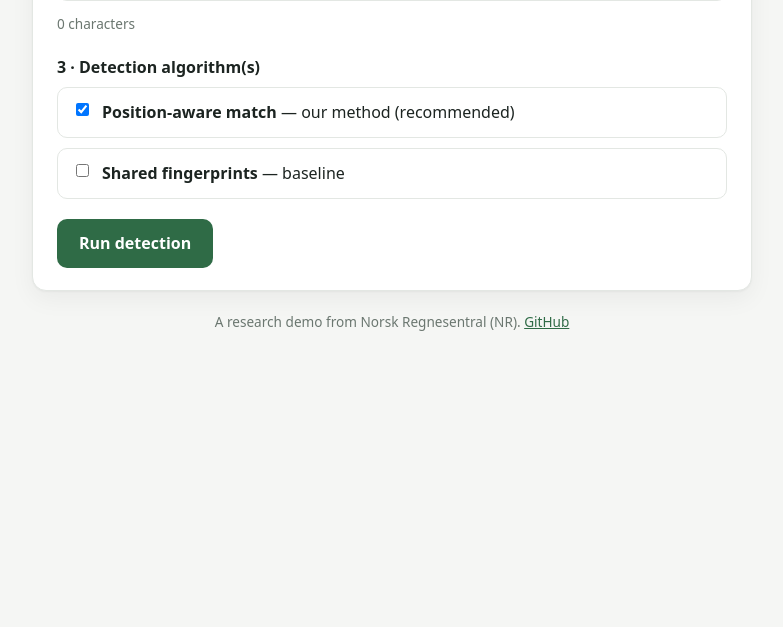
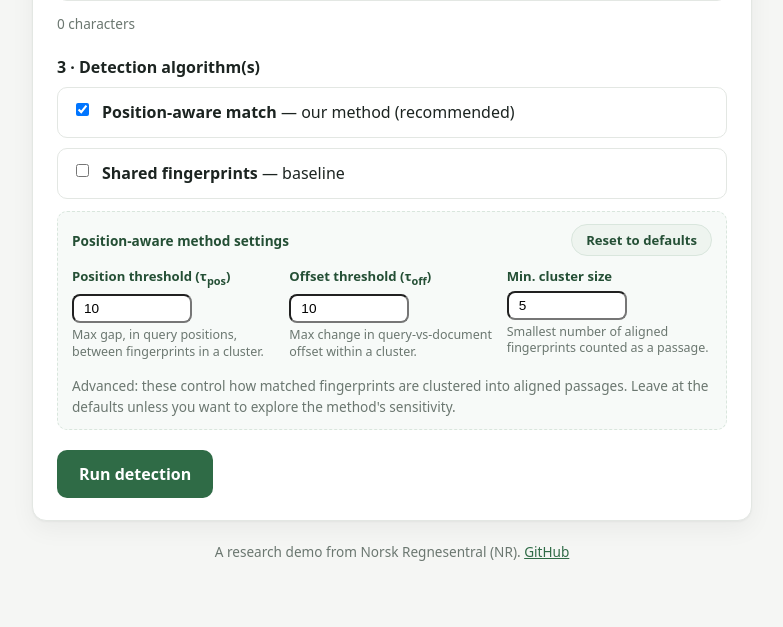
Before and after one commit to NorskRegnesentral/FindMyText, a Flask app: page / in a window 1280 px wide. Shown: the part 1193-1820 px from the top of the page, without its empty margins (248-1031 px from the left). Before the commit the page ends 1524 px from the top, so only its background shows below. Run offline with Flask 3, Linux system fonts and the light colour scheme.

Commit message:
web: expose position-aware hyperparameters (tau_pos, tau_off, min cluster size)

```diff
--- a/web/corpussearch/__init__.py
+++ b/web/corpussearch/__init__.py
@@ -11,6 +11,7 @@ from .detection import (
     IndexManager,
     run_detection,
     run_highlight,
+    sanitize_cc_overrides,
     ALGORITHMS,
     HIGHLIGHT_MODES,
 )
@@ -77,10 +78,12 @@ def create_app() -> Flask:
         if not algorithms:
             return jsonify({"error": "Select at least one detection algorithm."}), 400
 
+        cc_overrides = sanitize_cc_overrides(data.get("method_params"))
+
         # --- Stream progress + result as newline-delimited JSON ------------
         def generate():
             try:
-                for event in run_detection(manager, cfg, corpus, text, algorithms):
+                for event in run_detection(manager, cfg, corpus, text, algorithms, cc_overrides):
                     yield json.dumps(event) + "\n"
             except Exception as exc:  # noqa: BLE001
                 app.logger.exception("detection failed")
@@ -120,8 +123,10 @@ def create_app() -> Flask:
         if not modes:
             return jsonify({"error": "Select at least one highlight mode."}), 400
 
+        cc_overrides = sanitize_cc_overrides(data.get("method_params"))
+
         try:
-            result = run_highlight(manager, cfg, corpus, text, str(doc_id), modes)
+            result = run_highlight(manager, cfg, corpus, text, str(doc_id), modes, cc_overrides)
         except Exception as exc:  # noqa: BLE001
             app.logger.exception("highlighting failed")
             return jsonify({"error": str(exc)}), 500
--- a/web/corpussearch/config.py
+++ b/web/corpussearch/config.py
@@ -296,6 +296,20 @@ def config_public_dict(cfg: AppConfig) -> dict[str, Any]:
         "github_url": cfg.github_url,
         "paper_url": cfg.paper_url,
         "max_text_chars": cfg.max_text_chars,
+        "method_params": {
+            "position_threshold": {
+                "default": cfg.params.cc_doc1_position_threshold,
+                "min": 1, "max": 200,
+            },
+            "offset_threshold": {
+                "default": cfg.params.cc_offset_threshold,
+                "min": 1, "max": 200,
+            },
+            "min_cluster_size": {
+                "default": cfg.params.cc_min_cluster_size,
+                "min": 1, "max": 50,
+            },
+        },
         "captcha": {
             "provider": cfg.protection.captcha_provider,
             "sitekey": cfg.protection.captcha_sitekey,
--- a/web/corpussearch/detection.py
+++ b/web/corpussearch/detection.py
@@ -28,14 +28,53 @@ from detector import TextContainmentDetector  # noqa: E402  (FindMyText core)
 from .config import AppConfig, CorpusConfig, AlgoParams  # noqa: E402
 
 
-def _clustering_params(params: AlgoParams) -> dict:
-    """Map the web-layer AlgoParams onto the core clustering configuration."""
-    return {
+# User-tunable bounds for the position-aware ("our method") hyperparameters.
+# Keys match the core clustering-config keys used by ``_clustering_params``.
+CC_PARAM_BOUNDS = {
+    "position_threshold": (1, 200),
+    "offset_threshold": (1, 200),
+    "min_cluster_size": (1, 50),
+}
+
+
+def sanitize_cc_overrides(data: dict | None) -> dict:
+    """Extract and clamp user-supplied clustering hyperparameters.
+
+    Unknown/absent/invalid values are ignored, so the caller falls back to the
+    configured defaults. Returned keys match the core clustering config.
+    """
+    out: dict = {}
+    if not data:
+        return out
+    for key, (lo, hi) in CC_PARAM_BOUNDS.items():
+        v = data.get(key)
+        if v is None:
+            continue
+        try:
+            iv = int(v)
+        except (TypeError, ValueError):
+            continue
+        out[key] = max(lo, min(hi, iv))
+    return out
+
+
+def _clustering_params(params: AlgoParams, overrides: dict | None = None) -> dict:
+    """Map the web-layer AlgoParams onto the core clustering configuration.
+
+    ``overrides`` (already sanitized) may replace ``position_threshold``,
+    ``offset_threshold`` and/or ``min_cluster_size``.
+    """
+    cp = {
         "method": "rectangle",
         "position_threshold": params.cc_doc1_position_threshold,
         "offset_threshold": params.cc_offset_threshold,
         "min_cluster_size": params.cc_min_cluster_size,
     }
+    if overrides:
+        for key in CC_PARAM_BOUNDS:
+            if overrides.get(key) is not None:
+                cp[key] = overrides[key]
+    return cp
 
 
 def _spans_from_positions(
@@ -135,6 +174,7 @@ def run_detection(
     corpus: CorpusConfig,
     text: str,
     algorithms: list[str],
+    cc_overrides: dict | None = None,
 ) -> Iterator[dict]:
     """Generator yielding progress events and a final scoring result event.
 
@@ -157,7 +197,7 @@ def run_detection(
         return ev
 
     params = cfg.params
-    cparams = _clustering_params(params)
+    cparams = _clustering_params(params, cc_overrides)
 
     yield progress("starting", 5)
 
@@ -245,6 +285,7 @@ def run_highlight(
     text: str,
     doc_id: str,
     modes: list[str],
+    cc_overrides: dict | None = None,
 ) -> dict:
     """Compute highlight spans for one matched document in the requested modes.
 
@@ -254,7 +295,7 @@ def run_highlight(
     to be overlaid in the browser.
     """
     params = cfg.params
-    cparams = _clustering_params(params)
+    cparams = _clustering_params(params, cc_overrides)
     detector, _ = manager.get(corpus, params)
     winnower = detector.index.winnower
     length = winnower.length
--- a/web/corpussearch/static/css/style.css
+++ b/web/corpussearch/static/css/style.css
@@ -117,6 +117,63 @@ body {
 
 .paper-affil a:hover {
     text-decoration: underline;
+}
+
+/* Position-aware method hyperparameters */
+.method-params {
+    margin-top: 12px;
+    padding: 12px 14px;
+    border: 1px dashed #d9e6dd;
+    border-radius: 10px;
+    background: #f7faf8;
+}
+
+.method-params-head {
+    display: flex;
+    align-items: center;
+    justify-content: space-between;
+    gap: 10px;
+    margin-bottom: 10px;
+}
+
+.method-params-title {
+    font-weight: 600;
+    font-size: .85rem;
+    color: var(--accent-dark);
+}
+
+.method-params-grid {
+    display: grid;
+    grid-template-columns: repeat(auto-fit, minmax(180px, 1fr));
+    gap: 12px;
+}
+
+.mp {
+    display: flex;
+    flex-direction: column;
+    gap: 4px;
+    font-size: .82rem;
+    color: var(--accent-dark);
+}
+
+.mp-label {
+    font-weight: 600;
+}
+
+.mp-input {
+    width: 100%;
+    max-width: 120px;
+    padding: 5px 10px;
+    border-radius: 8px;
+    font-size: .85rem;
+    background: #fff;
+}
+
+.mp-help {
+    color: var(--muted);
+    font-weight: 400;
+    font-size: .78rem;
+    line-height: 1.35;
 }
 
 /* Cards */
--- a/web/corpussearch/static/js/app.js
+++ b/web/corpussearch/static/js/app.js
@@ -32,6 +32,7 @@ document.addEventListener("DOMContentLoaded", () => {
     setupPassword();
     setupCaptcha();
     setupCharCount();
+    setupMethodParams();
     document.getElementById("detect-form").addEventListener("submit", onSubmit);
     document.getElementById("hl-btn").addEventListener("click", onHighlight);
 });
@@ -325,6 +326,84 @@ function setupCharCount() {
 }
 
 // ---------------------------------------------------------------------------
+// Position-aware method hyperparameters. These map onto the core clustering
+// config: position_threshold (τ_pos), offset_threshold (τ_off) and the minimum
+// cluster size. They are only relevant to (and only shown for) the
+// position-aware method; the server clamps them to safe bounds.
+// ---------------------------------------------------------------------------
+const METHOD_PARAM_FIELDS = [
+    {
+        key: "position_threshold",
+        label: "Position threshold (τ<sub>pos</sub>)",
+        help: "Max gap, in query positions, between fingerprints in a cluster.",
+    },
+    {
+        key: "offset_threshold",
+        label: "Offset threshold (τ<sub>off</sub>)",
+        help: "Max change in query-vs-document offset within a cluster.",
+    },
+    {
+        key: "min_cluster_size",
+        label: "Min. cluster size",
+        help: "Smallest number of aligned fingerprints counted as a passage.",
+    },
+];
+
+function setupMethodParams() {
+    const wrap = document.getElementById("method-params");
+    const grid = document.getElementById("method-params-grid");
+    if (!wrap || !grid) return;
+    const spec = CONFIG.method_params || {};
+
+    METHOD_PARAM_FIELDS.forEach((f) => {
+        const conf = spec[f.key];
+        if (!conf) return;
+        const field = el("label", { class: "mp" });
+        field.append(el("span", { class: "mp-label", html: f.label }));
+        const input = el("input", {
+            type: "number", id: `mp-${f.key}`, class: "mp-input",
+            min: String(conf.min), max: String(conf.max), step: "1",
+            value: String(conf.default),
+        });
+        input.dataset.default = String(conf.default);
+        field.append(input);
+        field.append(el("span", { class: "mp-help" }, f.help));
+        grid.append(field);
+    });
+
+    const reset = document.getElementById("mp-reset");
+    if (reset) {
+        reset.addEventListener("click", () => {
+            grid.querySelectorAll("input.mp-input").forEach((inp) => {
+                inp.value = inp.dataset.default;
+            });
+        });
+    }
+
+    // Only show the settings while the position-aware method is selected.
+    const ccBox = document.querySelector("input[name='algorithm'][value='connected_components']");
+    const sync = () => wrap.classList.toggle("hidden", !(ccBox && ccBox.checked));
+    if (ccBox) ccBox.addEventListener("change", sync);
+    sync();
+}
+
+// Collect the current hyperparameter values, clamped to the configured bounds.
+function getMethodParams() {
+    const spec = CONFIG.method_params || {};
+    const out = {};
+    METHOD_PARAM_FIELDS.forEach((f) => {
+        const conf = spec[f.key];
+        const inp = document.getElementById(`mp-${f.key}`);
+        if (!conf || !inp) return;
+        let v = parseInt(inp.value, 10);
+        if (!Number.isFinite(v)) v = conf.default;
+        v = Math.max(conf.min, Math.min(conf.max, v));
+        out[f.key] = v;
+    });
+    return out;
+}
+
+// ---------------------------------------------------------------------------
 // "Scramble test": reorder blocks of the pasted text while keeping short local
 // runs intact. This mirrors web/corpussearch/shuffle.py. It preserves the set
 // of shared fingerprints (the baseline stays high) but breaks the long,
@@ -440,6 +519,7 @@ async function onSubmit(ev) {
     lastCorpus = corpus;
     const payload = {
         text, corpus, algorithms,
+        method_params: getMethodParams(),
         password: document.getElementById("password")?.value || null,
         captcha_token: getCaptchaToken(),
     };
@@ -715,6 +795,7 @@ async function onHighlight() {
                 corpus: lastCorpus,
                 doc_id: highlightDoc,
                 modes,
+                method_params: getMethodParams(),
                 password: document.getElementById("password")?.value || null,
                 captcha_token: getCaptchaToken(),
             }),
--- a/web/corpussearch/templates/index.html
+++ b/web/corpussearch/templates/index.html
@@ -87,6 +87,18 @@
                         <span><strong>Shared fingerprints</strong> — baseline</span>
                     </label>
                 </div>
+                <div class="method-params hidden" id="method-params">
+                    <div class="method-params-head">
+                        <span class="method-params-title">Position-aware method settings</span>
+                        <button type="button" id="mp-reset" class="btn small ghost">Reset to defaults</button>
+                    </div>
+                    <div class="method-params-grid" id="method-params-grid"></div>
+                    <p class="hint">
+                        Advanced: these control how matched fingerprints are clustered
+                        into aligned passages. Leave at the defaults unless you want to
+                        explore the method's sensitivity.
+                    </p>
+                </div>
             </div>
 
             <div class="field hidden" id="password-field">
```
